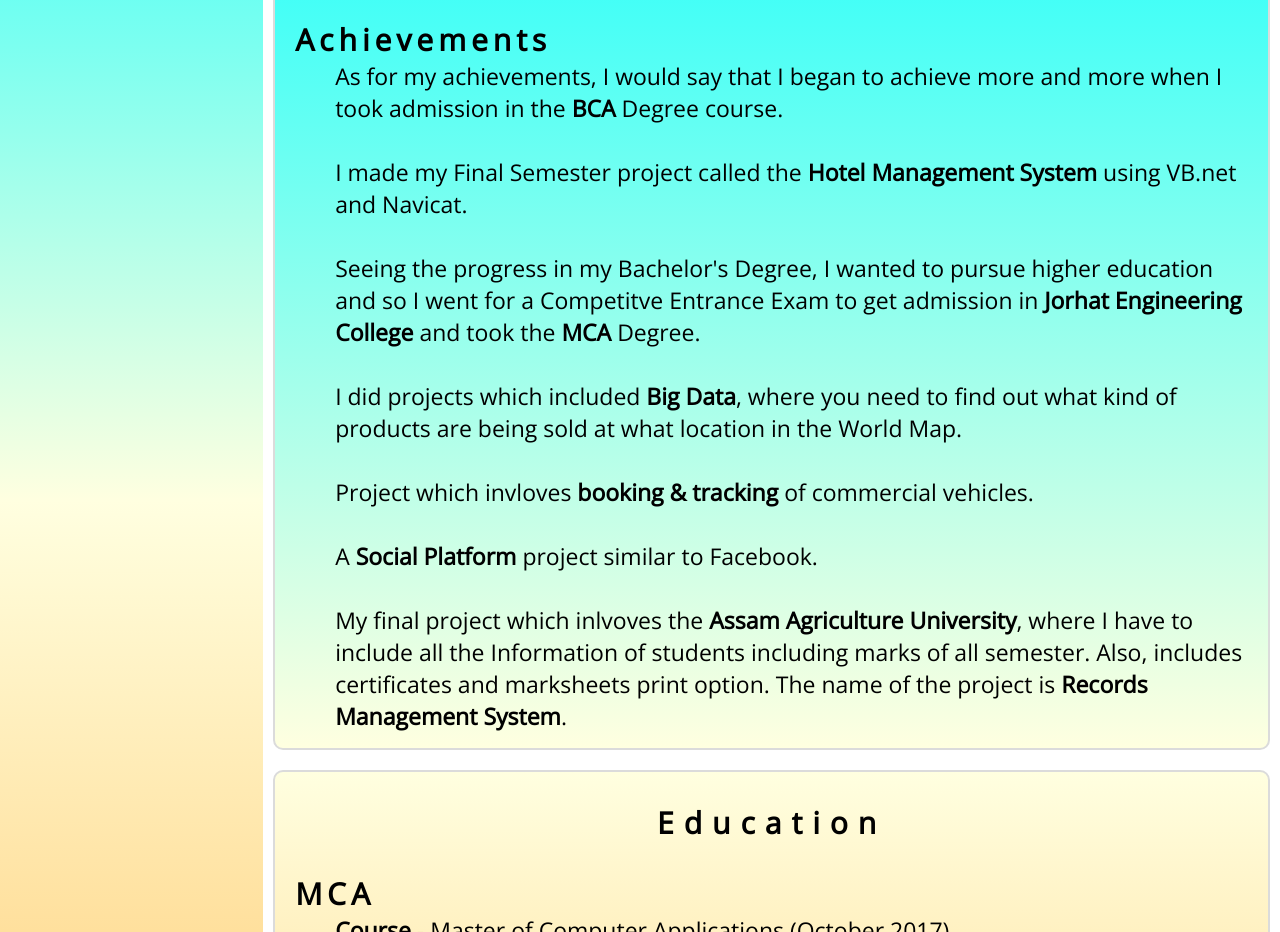
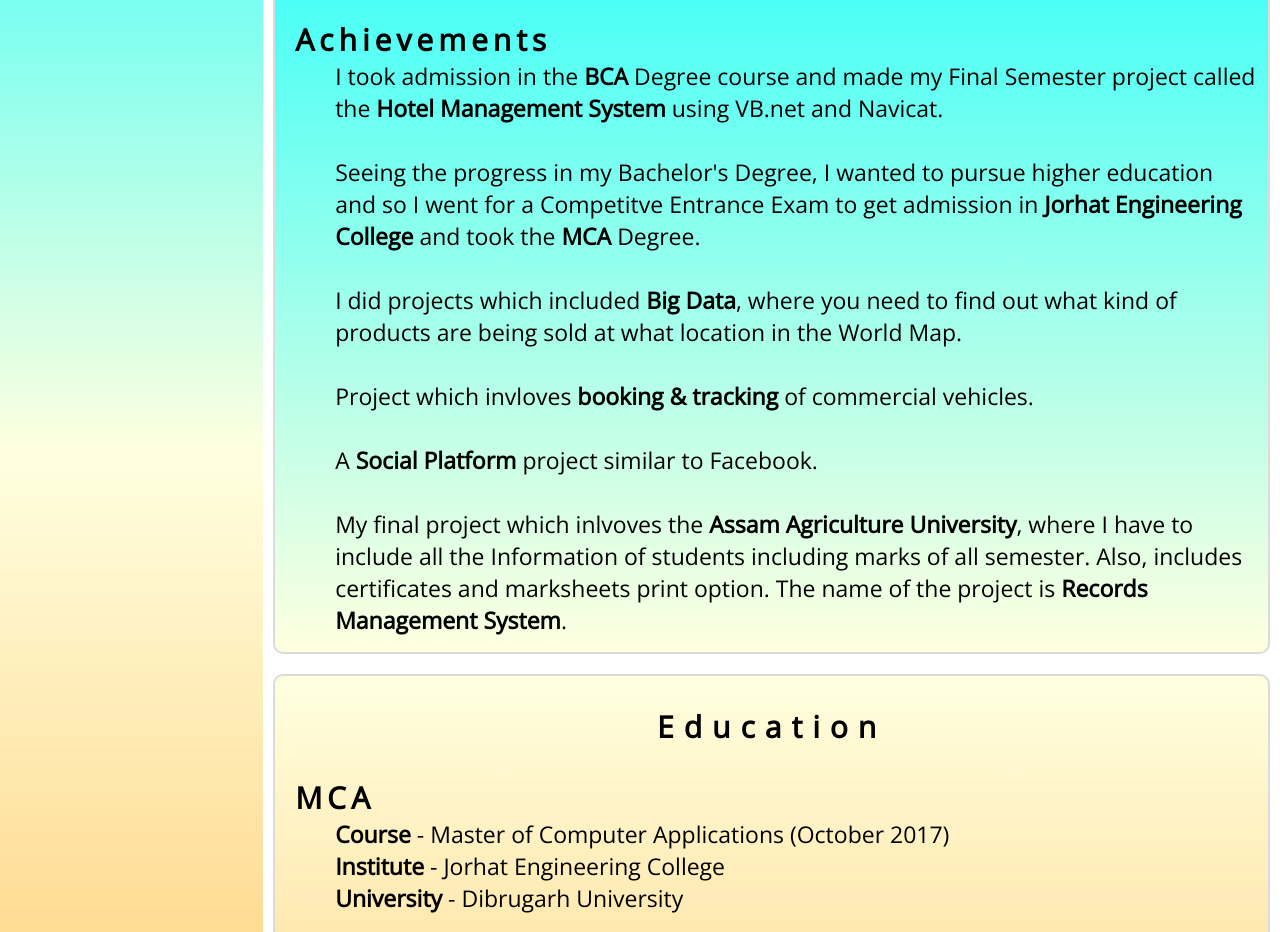
Before and after one commit to bhardwaj94356/thengal, a plain HTML site: page index.html in a window 1280 px wide. Shown: the part 1268-2200 px from the top of the page. Drawn offline with nearby package versions, Linux system fonts and the light colour scheme; a web font is replaced by a local one.

Commit message:
Update index.html

```diff
--- a/index.html
+++ b/index.html
@@ -46,8 +46,7 @@
                 <dd>Hello, my name is Bhardwaj Thengal. <br>I was born on 5th October, 1991. <br>
                 My hobbies are listening to Music, Playing Games, Going Out, Eating Good Food and Long Rides.</dd> <br>
                 <dt>Achievements</dt>
-                <dd>As for my achievements, I would say that I began to achieve more and more when I took admission in the <b>BCA</b> Degree course. <br><br>
-                I made my Final Semester project called the <b>Hotel Management System</b> using VB.net and Navicat. <br><br>
+                <dd>I took admission in the <b>BCA</b> Degree course and made my Final Semester project called the <b>Hotel Management System</b> using VB.net and Navicat. <br><br>
                 Seeing the progress in my Bachelor's Degree, I wanted to pursue higher education and so I went for a Competitve Entrance Exam to get admission in <b>Jorhat Engineering College</b> and took the <b>MCA</b> Degree. <br><br>
                 I did projects which included <b>Big Data</b>, where you need to find out what kind of products are being sold at what location in the World Map. <br><br>
                 Project which invloves <b>booking & tracking</b> of commercial vehicles. <br><br>
```
